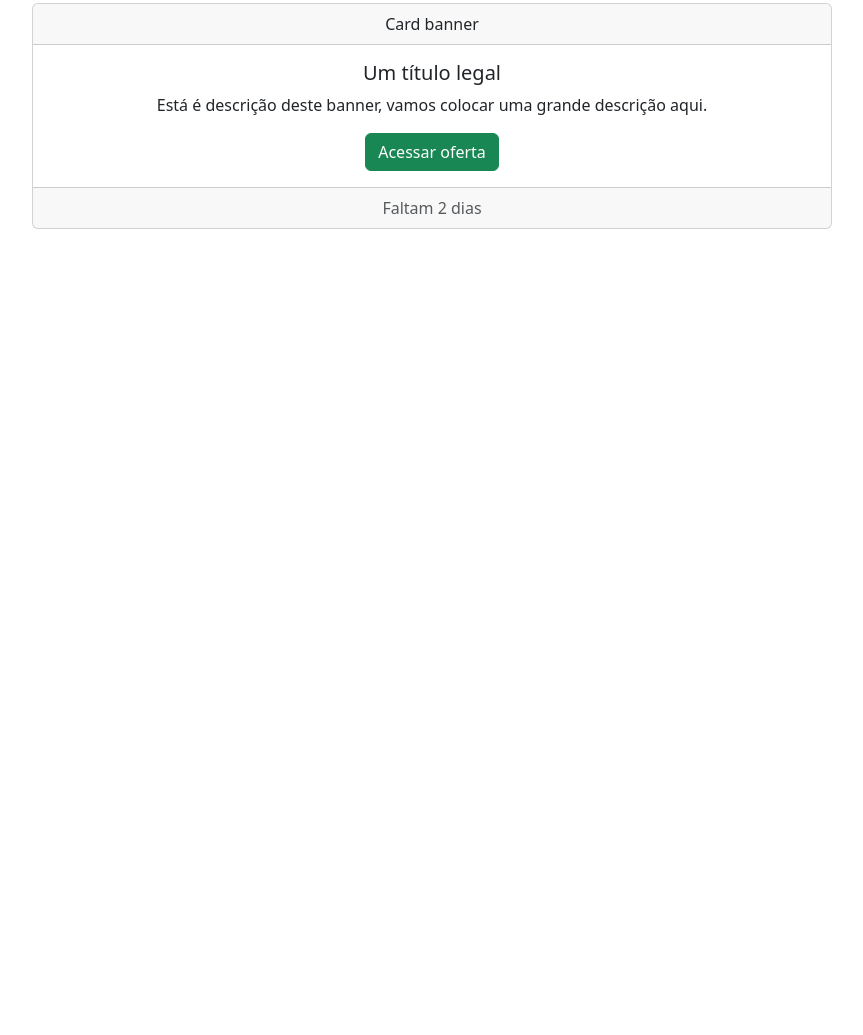
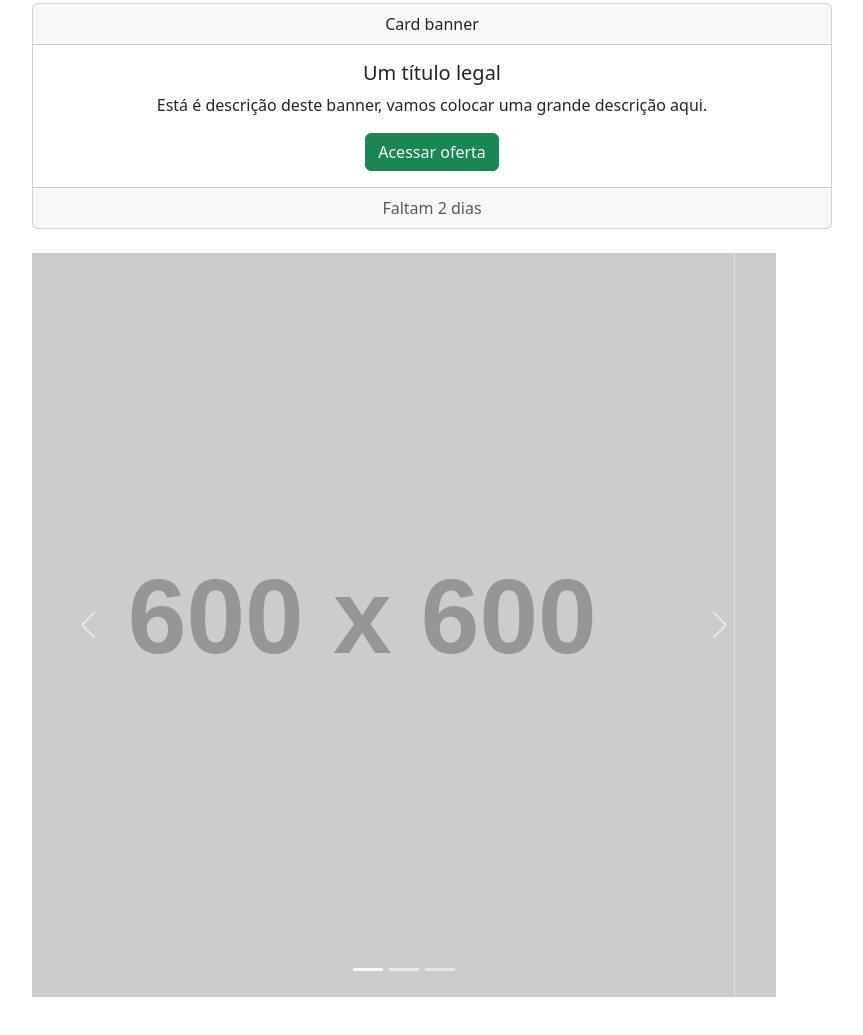
Before and after one commit to emersonthiago168/bootstrap, a plain HTML site: page 9_componentes/1_aulas/index.html in a window 1280 px wide. Shown: the part 2615-3650 px from the top of the page, without its empty margins (50-913 px from the left). Before the commit the page ends 3368 px from the top, so only its background shows below. Drawn offline with nearby package versions, Linux system fonts and the light colour scheme; placeholder pictures from the web are drawn by us.

Commit message:
slider (carousel)

```diff
--- a/9_componentes/1_aulas/index.html
+++ b/9_componentes/1_aulas/index.html
@@ -207,6 +207,40 @@
             </div>
         </div>
     </div>
+
+    <!-- Slider -->
+    <div class="container mb-4">
+        <div class="col-8">
+            <div id="carousel" class="carousel slide" data-bs-ride="carousel">
+                <div class="carousel-indicators">
+                    <button class="active" type="button" data-bs-target="#carousel" data-bs-slide-to="0" aria-current="true" aria-label="Slide 1"></button>
+                    <button type="button" data-bs-target="#carousel" data-bs-slide-to="1" aria-current="true" aria-label="Slide 2"></button>
+                    <button type="button" data-bs-target="#carousel" data-bs-slide-to="2" aria-current="true" aria-label="Slide 3"></button>
+                </div>
+                <div class="carousel-inner">
+                    <div class="carousel-item active">
+                        <img src="https://via.placeholder.com/600" alt="Descrição 1" class="d-block w-100">
+                    </div>
+                    <div class="carousel-item">
+                        <img src="https://via.placeholder.com/600" alt="Descrição 2" class="d-block w-100">
+                    </div>
+                    <div class="carousel-item">
+                        <img src="https://via.placeholder.com/600" alt="Descrição 3" class="d-block w-100">
+                    </div>
+                </div>
+                <button class="carousel-control-prev" type="button" data-bs-target="#carousel" data-bs-slide="prev">
+                    <span class="carousel-control-prev-icon" aria-hidden="true"></span>
+                    <span class="visually-hidden">Previous</span>
+                </button>
+                <button class="carousel-control-next" type="button" data-bs-target="#carousel" data-bs-slide="next">
+                    <span class="carousel-control-next-icon" aria-hidden="true"></span>
+                    <span class="visually-hidden">Next</span>
+                </button>
+            </div>
+        </div>
+    </div>
+
+    <!-- Slider com texto-->
 </body>
 
 </html>
```
